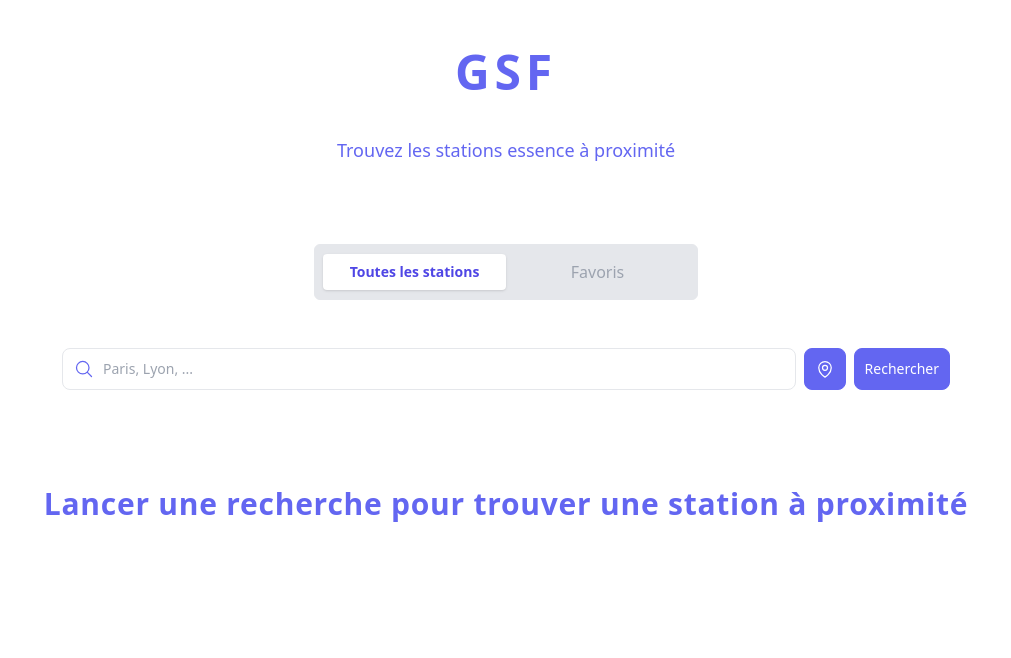
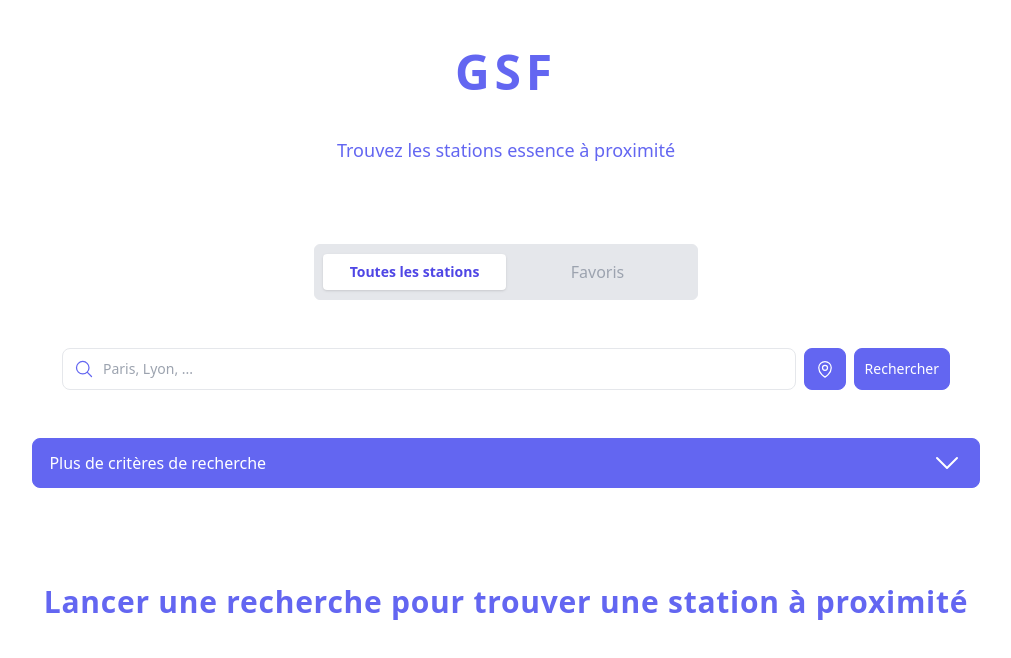
Before and after one commit to Souallet/gas-station-finder, a React (Create React App) app: page / in a window 1280 px wide. Shown: the top 658 px of the page, without its empty margins (134-1145 px from the left). Built offline with nearby package versions, Linux system fonts and the light colour scheme; no server answers.

Commit message:
Add Accordion

```diff
--- /dev/null
+++ b/src/components/common/Accordion.jsx
@@ -0,0 +1,41 @@
+import React from 'react';
+import PropTypes from 'prop-types';
+
+import { ChevronUpIcon, ChevronDownIcon } from '@heroicons/react/24/outline';
+
+function Accordion({ title, children }) {
+    const [isOpen, setIsOpen] = React.useState(false);
+
+    const displayArrow = () =>
+        isOpen ? (
+            <ChevronUpIcon className="w-8 h-8 text-white" />
+        ) : (
+            <ChevronDownIcon className="w-8 h-8 text-white" />
+        );
+
+    return (
+        <div className="flex flex-col justify-center w-4/5">
+            <button
+                type="button"
+                className="w-full py-2 px-4 flex items-center justify-between text-white bg-indigo-500 rounded-lg border border-indigo-500 hover:bg-indigo-500 focus:ring-4 focus:outline-none focus:ring-indigo-300"
+                onClick={() => setIsOpen(!isOpen)}
+            >
+                <p>{title}</p>
+                <div className="flex items-center justify-center">{displayArrow()}</div>
+            </button>
+
+            {isOpen && (
+                <div className="shadow-3xl rounded-2xl shadow-indigo-500/50 p-4 mb-4 ">
+                    {children}
+                </div>
+            )}
+        </div>
+    );
+}
+
+Accordion.propTypes = {
+    title: PropTypes.string.isRequired,
+    children: PropTypes.oneOfType([PropTypes.arrayOf(PropTypes.node), PropTypes.node]).isRequired,
+};
+
+export default Accordion;
--- a/src/components/common/SearchBar.jsx
+++ b/src/components/common/SearchBar.jsx
@@ -10,7 +10,7 @@ function SearchBar({ onFormSubmit }) {
     };
 
     return (
-        <form className="flex w-3/4" onSubmit={(e) => onSubmit(e)}>
+        <form className="flex w-3/4 gap-2" onSubmit={(e) => onSubmit(e)}>
             <div className="relative w-full">
                 <div className="flex absolute inset-y-0 left-0 items-center pl-3 pointer-events-none fill-indigo-500">
                     <MagnifyingGlassIcon className="h- w-5 text-indigo-500" />
@@ -25,13 +25,13 @@ function SearchBar({ onFormSubmit }) {
             </div>
             <button
                 type="button"
-                className="p-2.5 ml-2 text-sm font-medium text-white bg-indigo-500 rounded-lg border border-indigo-500 hover:bg-indigo-500 focus:ring-4 focus:outline-none focus:ring-indigo-300 "
+                className="p-2.5 text-sm font-medium text-white bg-indigo-500 rounded-lg border border-indigo-500 hover:bg-indigo-500 focus:ring-4 focus:outline-none focus:ring-indigo-300 "
             >
                 <MapPinIcon className="h- w-5 text-white" />
             </button>
             <button
                 type="submit"
-                className="p-2.5 ml-2 text-sm font-medium text-white bg-indigo-500 rounded-lg border border-indigo-500 hover:bg-indigo-500 focus:ring-4 focus:outline-none focus:ring-indigo-300 "
+                className="p-2.5 text-sm font-medium text-white bg-indigo-500 rounded-lg border border-indigo-500 hover:bg-indigo-500 focus:ring-4 focus:outline-none focus:ring-indigo-300 "
             >
                 Rechercher
             </button>
--- a/src/screens/HomeScreen.jsx
+++ b/src/screens/HomeScreen.jsx
@@ -5,6 +5,7 @@ import StationsList from '../components/stations/StationsList';
 import SearchBar from '../components/common/SearchBar';
 import useStationsAPI from '../hooks/useStationsAPI';
 import Spinner from '../components/common/Spinner';
+import Accordion from '../components/common/Accordion';
 
 function HomeScreen() {
     const [filters, setFilters] = React.useState({});
@@ -40,6 +41,9 @@ function HomeScreen() {
             <div className="flex justify-center my-12">
                 <SearchBar onFormSubmit={onSearchBarSubmit} />
             </div>
+            <div className="flex justify-center my-4">
+                <Accordion title="Plus de critères de recherche">SearchForm</Accordion>
+            </div>
             {searched ? (
                 displayStationList()
             ) : (
```
